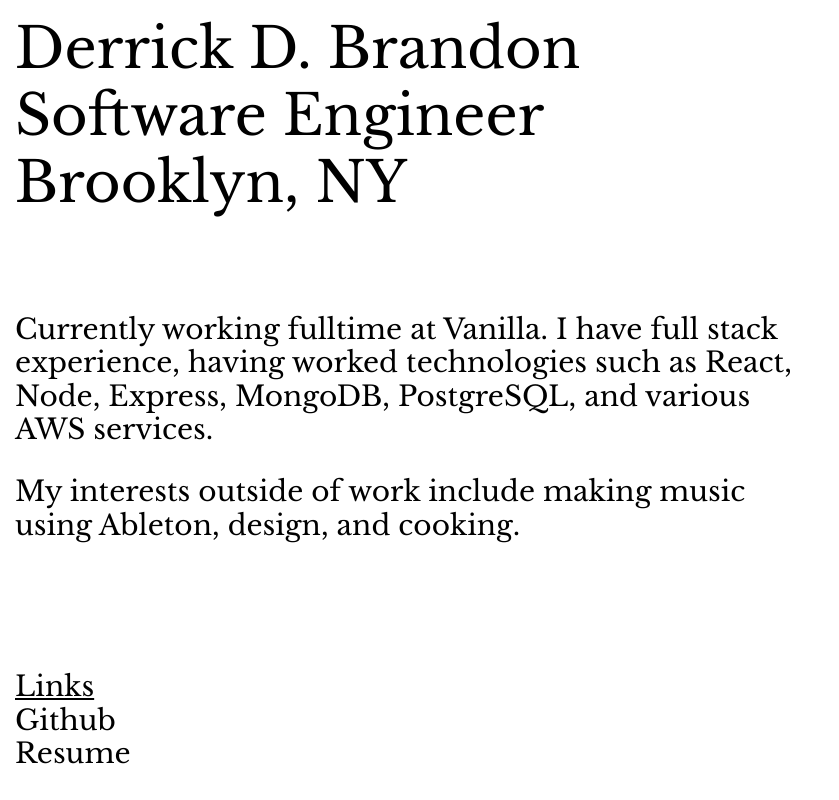
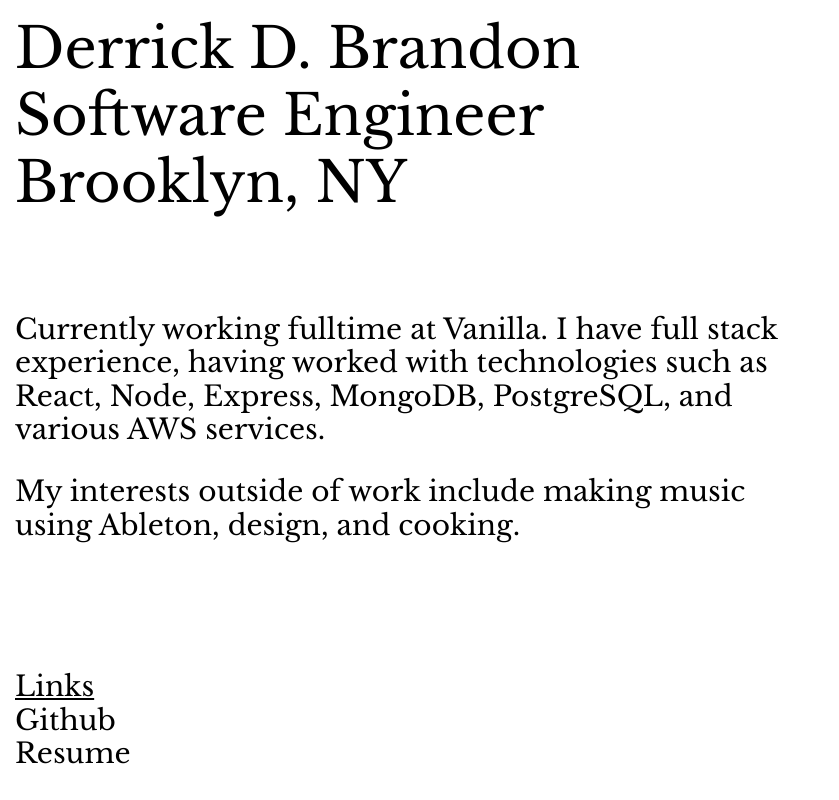
Before and after one commit to derrickdbrandon/ddb, a Next.js app: page / in a window 1280 px wide. Shown: the top 800 px of the page, without its empty margins (0-839 px from the left). Built offline with nearby package versions, Linux system fonts and the light colour scheme.

Commit message:
fix typo

```diff
--- a/pages/index.js
+++ b/pages/index.js
@@ -18,7 +18,7 @@ export default function Home() {
           <p>
             Currently working fulltime at{' '}
             <a href="https://www.justvanilla.com/">Vanilla</a>. I have full
-            stack experience, having worked technologies such as React, Node,
+            stack experience, having worked with technologies such as React, Node,
             Express, MongoDB, PostgreSQL, and various AWS services.
           </p>
           <p>
```
